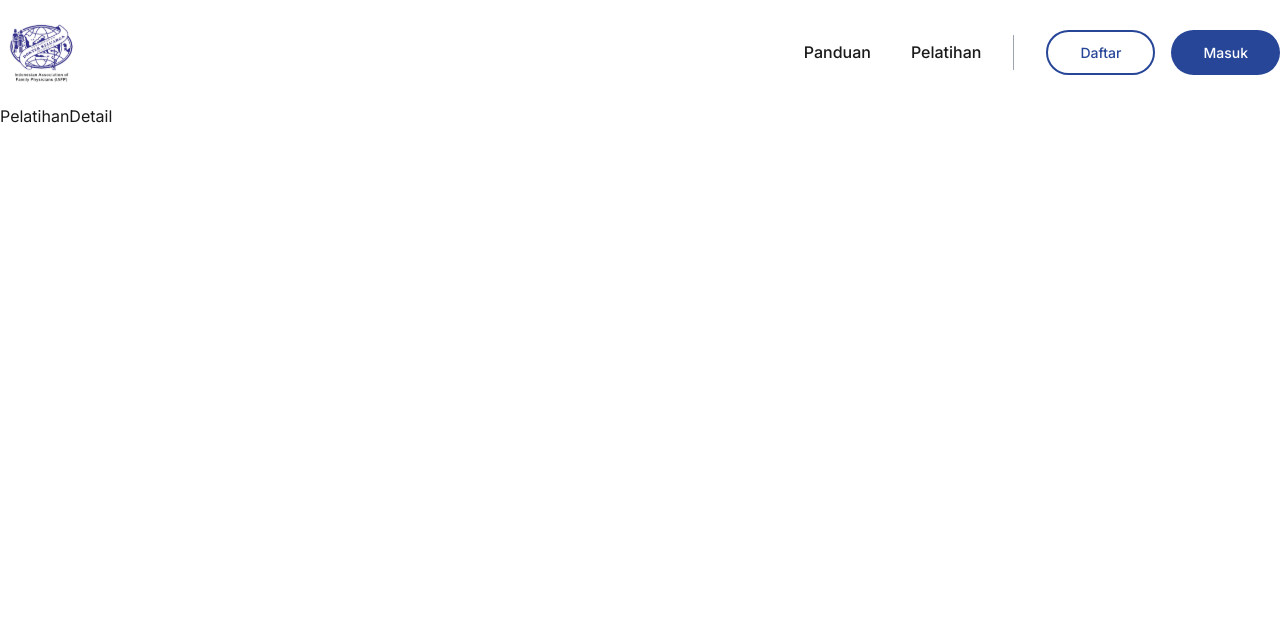
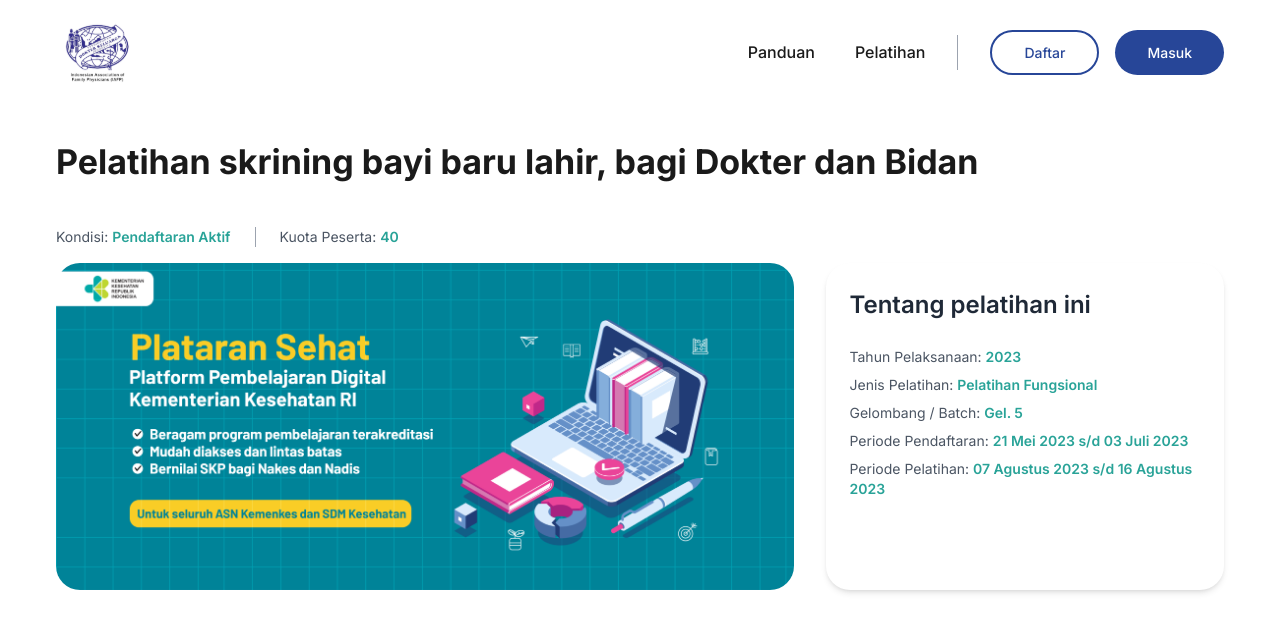
Before and after one commit to adenkesuma/L2KB-LMS, a Next.js app: page /pelatihan/detail in a window 1280 px wide. Shown: the top 632 px of the page. Built offline with nearby package versions, Linux system fonts and the light colour scheme.

Commit message:
`feat:` slicing pelatihan detail

```diff
--- a/app/layout.tsx
+++ b/app/layout.tsx
@@ -17,7 +17,7 @@
 }) {
   return (
     <html lang="en">
-      <body className={`${inter.className} container mx-auto`}>
+      <body className={`${inter.className} px-14 container mx-auto`}>
         <Navbar />
         {children}
       </body>
--- a/app/pelatihan/[slug]/page.tsx
+++ b/app/pelatihan/[slug]/page.tsx
@@ -1,8 +1,49 @@
-import React from 'react'
+import Image from 'next/image'
+import { FC } from 'react'
 
-const PelatihanDetail = () => {
+import DummyImage from '@/public/assets/dummy.png'
+
+const PelatihanDetail: FC = () => {
   return (
-    <div>PelatihanDetail</div>
+    <main>
+      <h1 className='mt-8 font-bold text-[34px]'>
+        Pelatihan skrining bayi baru lahir, bagi Dokter dan Bidan
+      </h1>
+      <div className='flex items-center justify-start mt-10'>
+        <p className='font-regular text-sm text-gray-600 pr-6 border-r border-gray-400'>Kondisi: <span className='font-semibold text-cyan'>Pendaftaran Aktif</span></p>
+        <p className='font-regular text-sm text-gray-600 pl-6'>Kuota Peserta: <span className='font-semibold text-cyan'>40</span></p>
+      </div>
+
+      <div className='flex gap-8 mt-4'>
+        <figure className='block w-[65%]'>
+          <Image
+            src={DummyImage}
+            alt="banner image detail"
+            className='rounded-3xl h-full w-full'
+          />
+        </figure>
+        <div className='p-6 w-[35%] bg-white shadow-md rounded-3xl'>
+          <h2 className='font-semibold text-[24px] text-gray-800'>Tentang pelatihan ini</h2>
+          <ul className='flex flex-col justify-start mt-6 gap-2'>
+            <li className='font-reguler text-sm text-gray-600'>
+              Tahun Pelaksanaan: <span className='font-semibold text-cyan'>2023</span>
+            </li>
+            <li className='font-reguler text-sm text-gray-600'>
+              Jenis Pelatihan: <span className='font-semibold text-cyan'>Pelatihan Fungsional</span>
+            </li>
+            <li className='font-reguler text-sm text-gray-600'>
+              Gelombang / Batch: <span className='font-semibold text-cyan'>Gel. 5</span>
+            </li>
+            <li className='font-reguler text-sm text-gray-600'>
+              Periode Pendaftaran: <span className='font-semibold text-cyan'>21 Mei 2023 s/d 03 Juli 2023</span>
+            </li>
+            <li className='font-reguler text-sm text-gray-600'>
+              Periode Pelatihan: <span className='font-semibold text-cyan'>07 Agustus 2023 s/d 16 Agustus 2023</span>
+            </li>
+          </ul>
+        </div>
+      </div>
+    </main>
   )
 }
 
--- a/app/pelatihan/page.tsx
+++ b/app/pelatihan/page.tsx
@@ -11,11 +11,11 @@
             <input
                 type="text"
                 placeholder="Cari Pelatihan..."
-                className='mt-4 border border-slate-400 py-2 px-4 rounded-3xl w-[40%] outline-[#274698]'
+                className='mt-4 border border-slate-400 py-2 px-4 rounded-3xl w-[40%] outline-[#29A398]'
             />
         </div>
 
-        <div className="grid grid-cols-4 gap-8 mt-12">
+        <div className="grid md:grid-cols-3 xl:grid-cols-4 gap-8 mt-12">
             <Card />
             <Card />
             <Card />
--- a/components/card.tsx
+++ b/components/card.tsx
@@ -21,15 +21,23 @@
             <h2 className="font-semibold text-lg mt-4 line-clamp-2 leading-6">
                 Pelatihan skrining bayi baru lahir, bagi Dokter dan Bidan
             </h2>
-            <p className="font-regular text-gray-500 line-clamp-2 text-sm">
+            <p className="font-regular text-gray-600 line-clamp-2 text-xs">
                 Skrining atau uji saring pada bayi baru lahir {'Neonatal Screening'} adalah istilah yang sering kita dengar, dan pasti
             </p>
+
+            <div className="flex flex-col gap-1 mt-6">
+                <p className="text-xs font-regular text-gray-600">Kondisi: <span className="font-semibold text-gray-700">Pendaftaran Aktif</span></p>
+                <p className="text-xs font-regular text-gray-600">Kuota: <span className="font-semibold text-gray-700">40</span></p>
+                <p className="text-xs font-regular text-gray-600">Pendaftaran dibuka: <span className="font-semibold text-gray-700">21 Mei 2023</span></p>
+                <p className="text-xs font-regular text-gray-600">Pendaftaran ditutup: <span className="font-semibold text-gray-700">03 Juli 2023</span></p>
+            </div>
 
             {/* button detail */}
             <Link href='/pelatihan/detail' className="text-center text-white font-medium mt-2 w-full p-2 rounded-xl bg-cyan">
                 Detail
             </Link>
         </div>
+
     </div>
   )
 }
```
